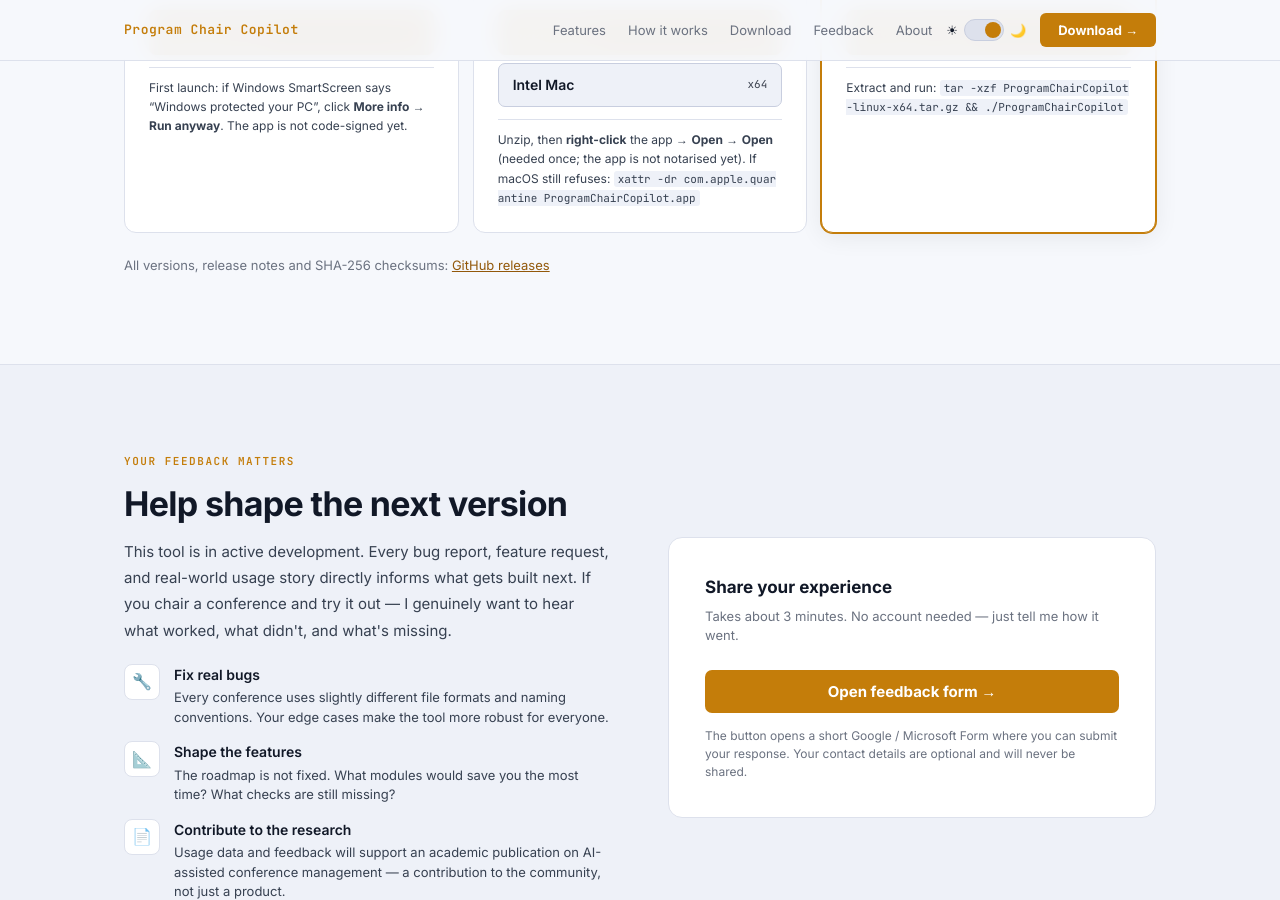
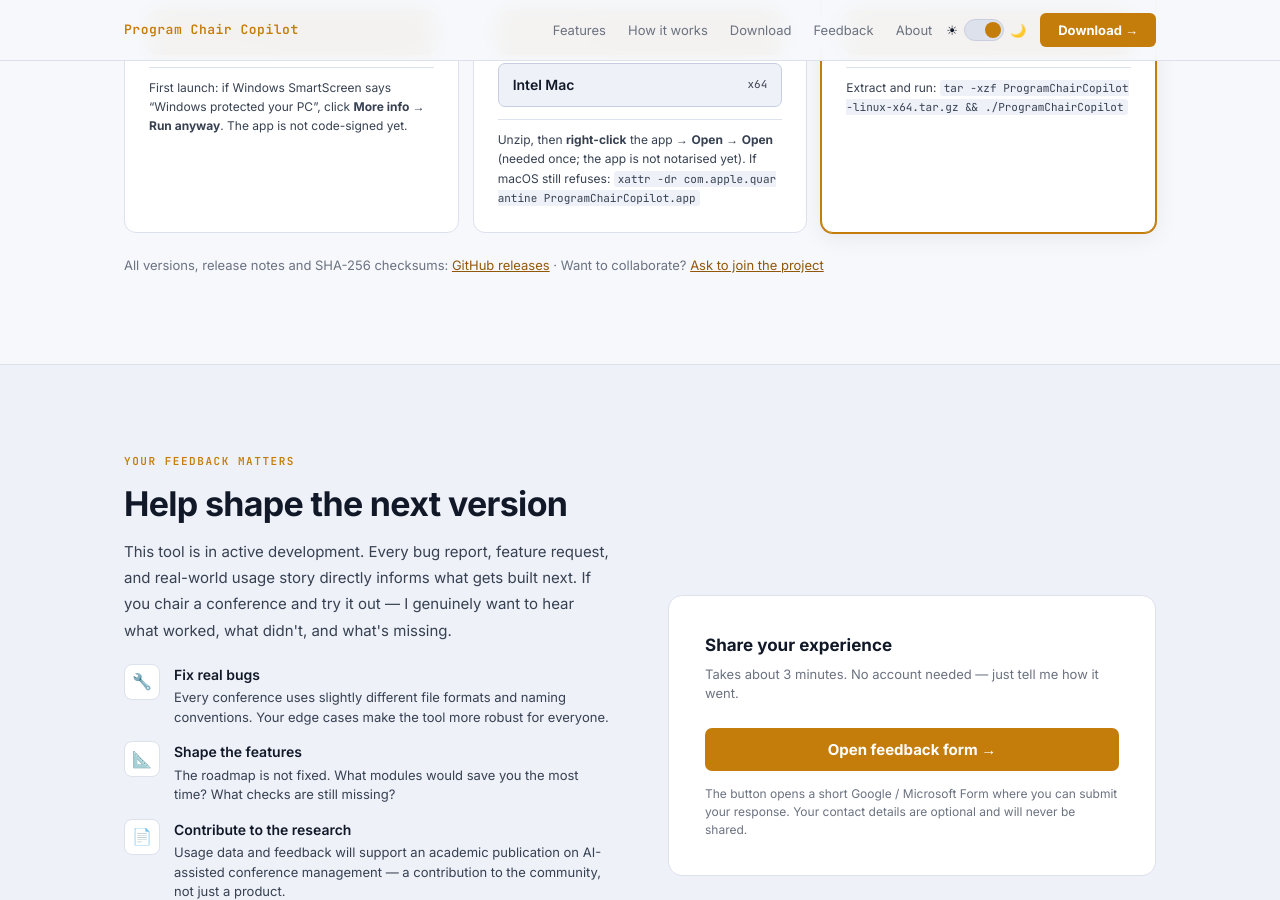
Before and after one commit to FlorencDemrozi/florencdemrozi.github.io, a Jekyll site: the page pcc/index.html, which Jekyll copies as it is, in a window 1280 px wide and 900 px high, scrolled down 3362 px. Built offline with Jekyll 4.4.1, drawn with Linux system fonts in a browser that asks for light colours; some of the changed text lies outside the part shown.

Commit message:
Update Program Chair Copilot website (pcc@634e944)

```diff
--- a/pcc/index.html
+++ b/pcc/index.html
@@ -150,6 +150,7 @@ nav{position:sticky;top:0;z-index:100;background:var(--nav-bg);backdrop-filter:b
 .why-icon{width:36px;height:36px;border-radius:8px;display:flex;align-items:center;justify-content:center;font-size:16px;flex-shrink:0;background:var(--panel);border:1px solid var(--border);transition:background .3s,border-color .3s}
 .why-title{font-size:14px;font-weight:600;margin-bottom:2px}
 .why-body{font-size:13px;color:var(--soft);line-height:1.5}
+.why-body a{color:var(--gold-text)}
 .feedback-form-card{background:var(--panel);border:1px solid var(--border);border-radius:14px;padding:36px;transition:background .3s,border-color .3s}
 .form-title{font-size:17px;font-weight:700;margin-bottom:6px}
 .form-sub{font-size:13px;color:var(--muted);margin-bottom:24px;line-height:1.5}
@@ -405,7 +406,7 @@ footer{border-top:1px solid var(--border);padding:28px 0}
         <div class="dl-note">Extract and run: <code>tar -xzf ProgramChairCopilot-linux-x64.tar.gz &amp;&amp; ./ProgramChairCopilot</code></div>
       </div>
     </div>
-    <p class="dl-foot">All versions, release notes and SHA-256 checksums: <a href="https://github.com/FlorencDemrozi/pcc-releases/releases" target="_blank" rel="noopener">GitHub releases</a></p>
+    <p class="dl-foot">All versions, release notes and SHA-256 checksums: <a href="https://github.com/FlorencDemrozi/pcc-releases/releases" target="_blank" rel="noopener">GitHub releases</a> · Want to collaborate? <a href="#feedback">Ask to join the project</a></p>
   </div>
 </section>
 
@@ -439,6 +440,13 @@ footer{border-top:1px solid var(--border);padding:28px 0}
             <div>
               <div class="why-title">Contribute to the research</div>
               <div class="why-body">Usage data and feedback will support an academic publication on AI-assisted conference management — a contribution to the community, not just a product.</div>
+            </div>
+          </div>
+          <div class="why-item">
+            <div class="why-icon">🤝</div>
+            <div>
+              <div class="why-title">Join the project</div>
+              <div class="why-body">Want to contribute code, ideas or testing? The source code is shared with collaborators. <a href="mailto:florenc1991@gmail.com?subject=Program%20Chair%20Copilot%20%E2%80%93%20collaboration">Email me</a> with your GitHub username and a few words about what you'd like to work on, and I'll add you to the repository.</div>
             </div>
           </div>
         </div>
```
